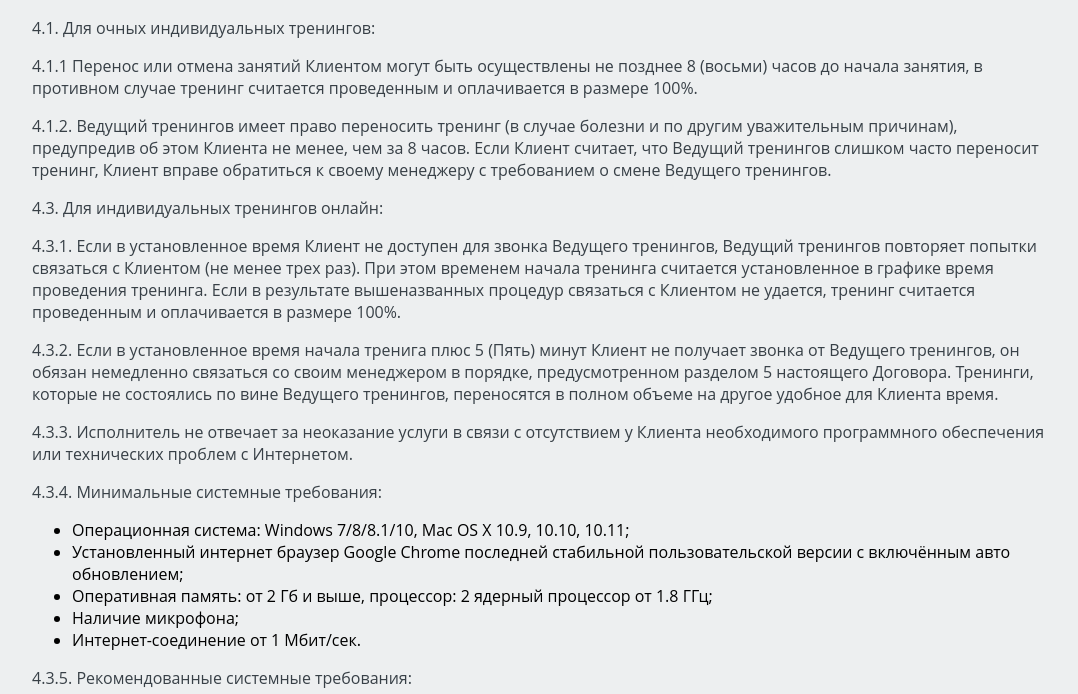
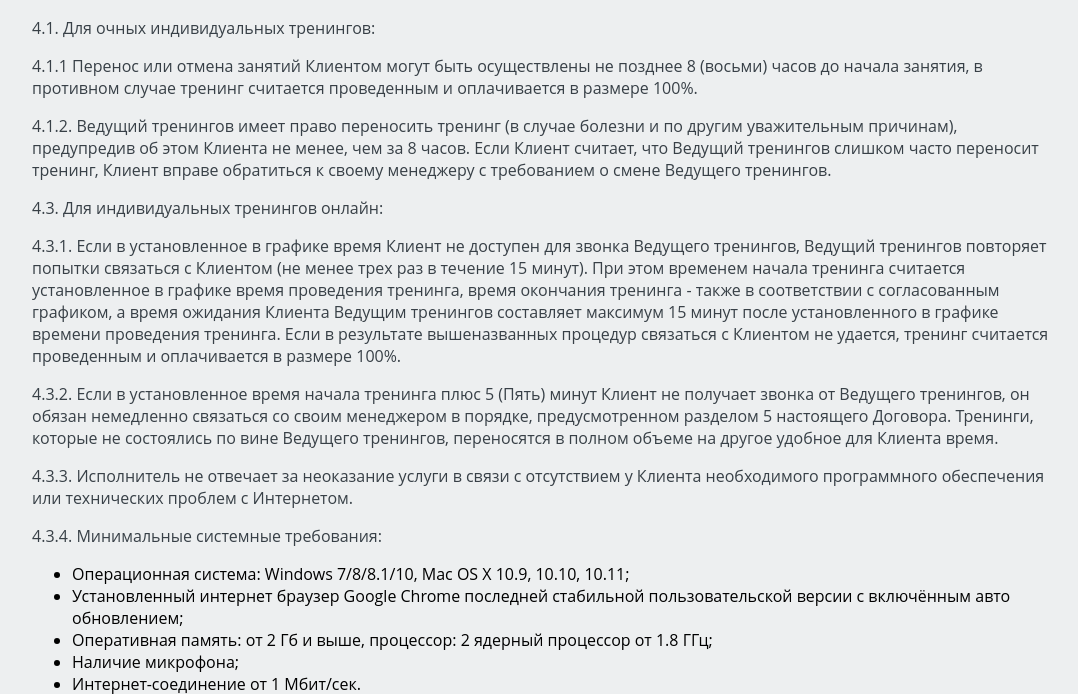
Before and after one commit to sayyesschool/payment.sayes.ru, a PHP site: page /offer.php in a window 1280 px wide. Shown: the part 1844-2538 px from the top of the page, without its empty margins (96-1174 px from the left). Run offline with PHP 8.4, Linux system fonts and the light colour scheme.

Commit message:
Update offer

```diff
--- a/public/offer.php
+++ b/public/offer.php
@@ -72,8 +72,8 @@
                         <p>4.1.2. Ведущий тренингов имеет право переносить тренинг (в случае болезни и по другим уважительным причинам), предупредив об этом Клиента не менее, чем за 8 часов. Если Клиент считает, что Ведущий тренингов слишком часто переносит тренинг, Клиент вправе обратиться к своему менеджеру с требованием о смене Ведущего тренингов.</p>
 
                         <p>4.3. Для индивидуальных тренингов онлайн:</p>
-                        <p>4.3.1. Если в установленное время Клиент не доступен для звонка Ведущего тренингов, Ведущий тренингов повторяет попытки связаться с Клиентом (не менее трех раз). При этом временем начала тренинга считается установленное в графике время проведения тренинга. Если в результате вышеназванных процедур связаться с Клиентом не удается, тренинг считается проведенным и оплачивается в размере 100%.</p>
-                        <p>4.3.2. Если в установленное время начала тренига плюс 5 (Пять) минут Клиент не получает звонка от Ведущего тренингов, он обязан немедленно связаться со своим менеджером в порядке, предусмотренном разделом 5 настоящего Договора. Тренинги, которые не состоялись по вине Ведущего тренингов, переносятся в полном объеме на другое удобное для Клиента время.</p>
+                        <p>4.3.1. Если в установленное в графике время Клиент не доступен для звонка Ведущего тренингов, Ведущий тренингов повторяет попытки связаться с Клиентом (не менее трех раз в течение 15 минут). При этом временем начала тренинга считается установленное в графике время проведения тренинга, время окончания тренинга - также в соответствии с согласованным графиком, а время ожидания Клиента Ведущим тренингов составляет максимум 15 минут после установленного в графике времени проведения тренинга. Если в результате вышеназванных процедур связаться с Клиентом не удается, тренинг считается проведенным и оплачивается в размере 100%.</p>
+                        <p>4.3.2. Если в установленное время начала тренинга плюс 5 (Пять) минут Клиент не получает звонка от Ведущего тренингов, он обязан немедленно связаться со своим менеджером в порядке, предусмотренном разделом 5 настоящего Договора. Тренинги, которые не состоялись по вине Ведущего тренингов, переносятся в полном объеме на другое удобное для Клиента время.</p>
                         <p>4.3.3. Исполнитель не отвечает за неоказание услуги в связи с отсутствием у Клиента необходимого программного обеспечения или технических проблем с Интернетом.</p>
                         <p>4.3.4. Минимальные системные требования:</p>
 
```
